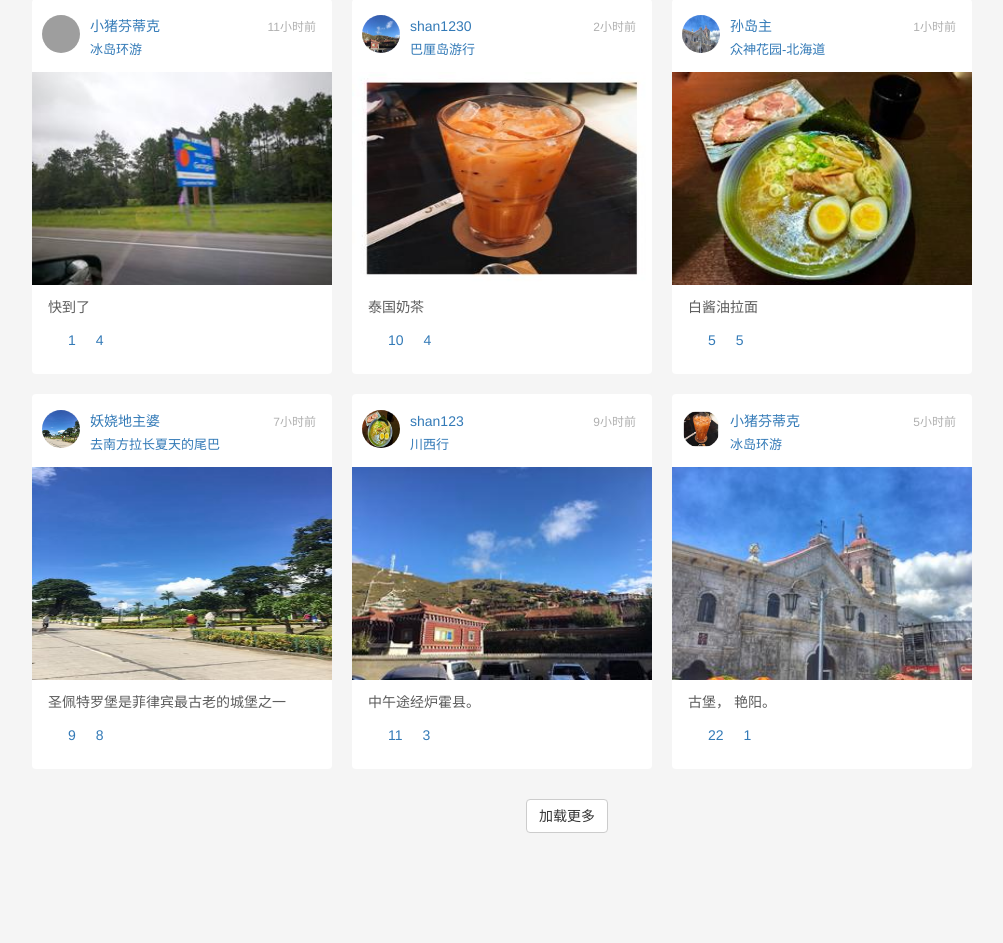
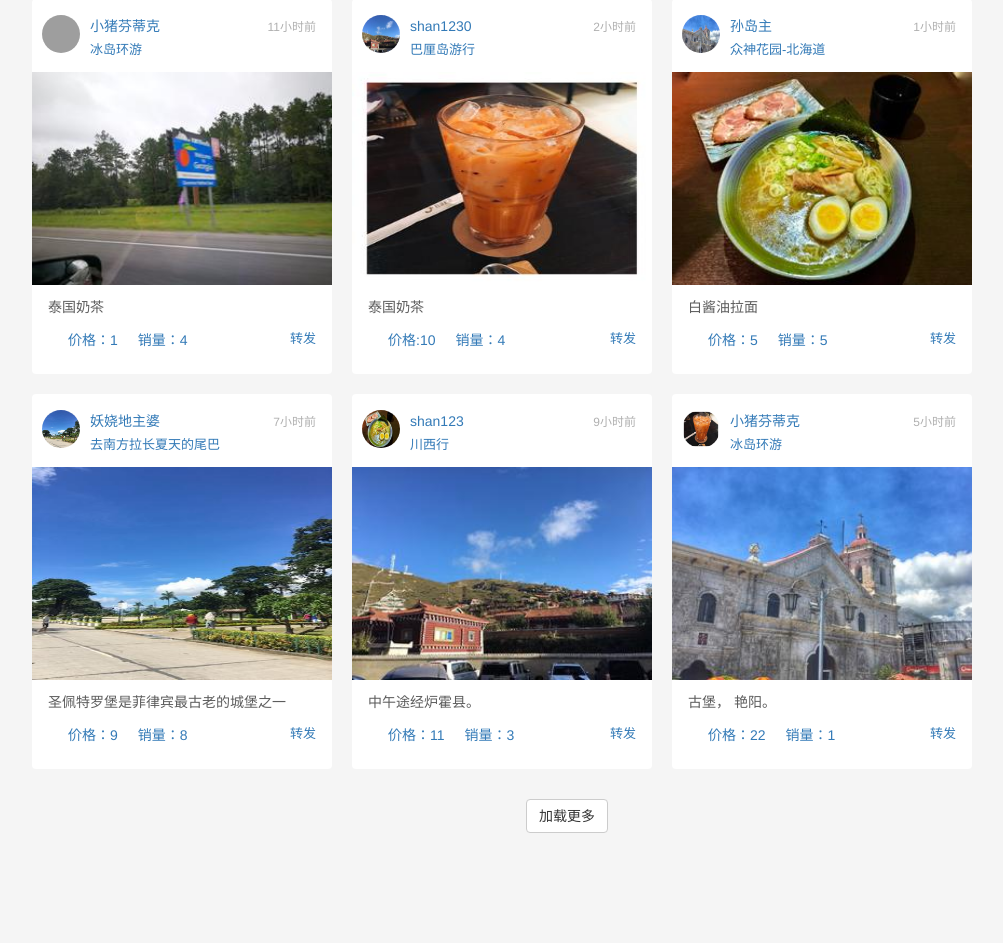
Before and after one commit to yl940127/GZchain, a Java web app: page /showtrack in a window 1280 px wide. Shown: the part 121-1064 px from the top of the page, without its empty margins (73-1076 px from the left). Run offline with Tomcat 11, a stand-in JSP engine, Linux system fonts and the light colour scheme; data that the repository does not hold is empty; some libraries are stand-ins or nearby versions; some web fonts are replaced; grey boxes are pictures that could not be loaded.

Commit message:
在"热门服务"页面，针对特定的服务，增加“价格”、“销量”以及“转发”

```diff
--- a/WebRoot/track.jsp
+++ b/WebRoot/track.jsp
@@ -1,3 +1,10 @@
+<%--
+  Created by IntelliJ IDEA.
+  User: ssh
+  Date: 2018/11/4
+  Time: 21:09
+  To change this template use File | Settings | File Templates.
+--%>
 <%@ page language="java" pageEncoding="utf-8"%>
 <!DOCTYPE html>
 <html lang="en">
@@ -45,14 +52,20 @@
 
             <div class="bottom">
 
-                            <p class="text">快到了</p>
+                <p class="text">泰国奶茶</p>
 
-                            <p class="tool"><a class="btn-like" target="_blank" href="/trips/2387426340/#wp2364074168"><i
-                                    class="fa fa-heart-o"></i>1</a><a class="btn-comment" target="_blank"
+                <p class="tool">
+                <a class="btn-like" target="_blank" style="float: left" href="/trips/2387426340/#wp2364074168"><i
+                        class="fa fa-heart-o"></i>价格：1</a><a class="btn-comment" target="_blank"
                                                           href="/trips/2387426340/#wp2364074168"><i
-                                    class="fa fa-comment-o"></i>4</a></p>
+                        class="fa fa-comment-o"></i>销量：4</a>
+                    <a class="tripname one-row-ellipsis"  target="_blank" style="float: right" href="/trips/2387426340">转发</a>
+
+                </p>
+
             </div>
         </div>
+
         <div class="box feed">
             <div class="top fn-clear">
                 <div class="user">
@@ -79,9 +92,12 @@
                 <p class="text">泰国奶茶</p>
 
                 <p class="tool"><a class="btn-like" target="_blank" href="/trips/2387426340/#wp2364074168"><i
-                                    class="fa fa-heart-o"></i>10</a><a class="btn-comment" target="_blank"
+                        class="fa fa-heart-o"></i>价格:10</a><a class="btn-comment" target="_blank"
                                                            href="/trips/2387426340/#wp2364074168"><i
-                                    class="fa fa-comment-o"></i>4</a></p>
+                        class="fa fa-comment-o"></i>销量：4</a>
+                    <a class="tripname one-row-ellipsis"  target="_blank" style="float: right" href="/trips/2387426340">转发</a>
+                </p>
+
             </div>
         </div>
         <div class="box feed">
@@ -110,9 +126,12 @@
                 <p class="text">白酱油拉面</p>
 
                 <p class="tool"><a class="btn-like" target="_blank" href="/trips/2387426340/#wp2364074168"><i
-                                    class="fa fa-heart-o"></i>5</a><a class="btn-comment" target="_blank"
+                        class="fa fa-heart-o"></i>价格：5</a><a class="btn-comment" target="_blank"
                                                           href="/trips/2387426340/#wp2364074168"><i
-                                    class="fa fa-comment-o"></i>5</a></p>
+                        class="fa fa-comment-o"></i>销量：5</a>
+                    <a class="tripname one-row-ellipsis"  target="_blank" style="float: right" href="/trips/2387426340">转发</a>
+                </p>
+
             </div>
         </div>
         <div class="box feed">
@@ -141,9 +160,12 @@
                 <p class="text">圣佩特罗堡是菲律宾最古老的城堡之一</p>
 
                 <p class="tool"><a class="btn-like" target="_blank" href="/trips/2387426340/#wp2364074168"><i
-                                    class="fa fa-heart-o"></i>9</a><a class="btn-comment" target="_blank"
+                        class="fa fa-heart-o"></i>价格：9</a><a class="btn-comment" target="_blank"
                                                           href="/trips/2387426340/#wp2364074168"><i
-                                    class="fa fa-comment-o"></i>8</a></p>
+                        class="fa fa-comment-o"></i>销量：8</a>
+                    <a class="tripname one-row-ellipsis"  target="_blank" style="float: right" href="/trips/2387426340">转发</a>
+                </p>
+
             </div>
         </div>
         <div class="box feed">
@@ -172,9 +194,12 @@
                 <p class="text">中午途经炉霍县。</p>
 
                 <p class="tool"><a class="btn-like" target="_blank" href="/trips/2387426340/#wp2364074168"><i
-                                    class="fa fa-heart-o"></i>11</a><a class="btn-comment" target="_blank"
+                        class="fa fa-heart-o"></i>价格：11</a><a class="btn-comment" target="_blank"
                                                            href="/trips/2387426340/#wp2364074168"><i
-                                    class="fa fa-comment-o"></i>3</a></p>
+                        class="fa fa-comment-o"></i>销量：3</a>
+                    <a class="tripname one-row-ellipsis"  target="_blank" style="float: right" href="/trips/2387426340">转发</a>
+                </p>
+
             </div>
         </div>
         <div class="box feed">
@@ -203,10 +228,13 @@
                 <p class="text">古堡， 艳阳。</p>
 
                 <p class="tool"><a class="btn-like" target="_blank" href="/trips/2387426340/#wp2364074168"><i
-                                    class="fa fa-heart-o"></i>22</a><a class="btn-comment" target="_blank"
+                        class="fa fa-heart-o"></i>价格：22</a><a class="btn-comment" target="_blank"
                                                            href="/trips/2387426340/#wp2364074168"><i
-                                    class="fa fa-comment-o"></i>1</a></p>
+                        class="fa fa-comment-o"></i>销量：1</a>
+                    <a class="tripname one-row-ellipsis"  target="_blank" style="float: right" href="/trips/2387426340">转发</a>
+                </p>
             </div>
+
         </div>
     </div>
 
```
Lines whose indentation alone changed are shown as unchanged.
